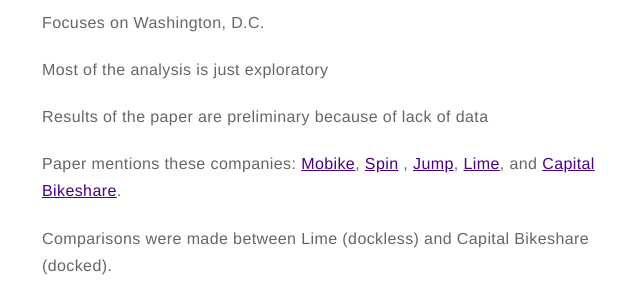
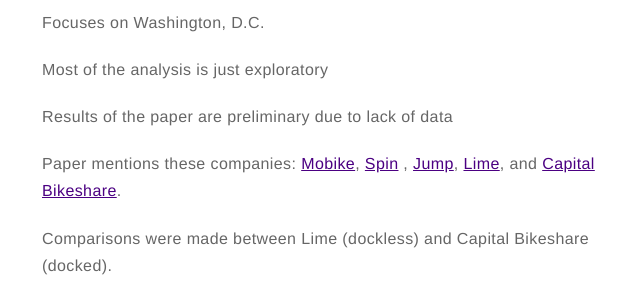
Before and after one commit to dljubenk/dljubenk.github.io, a Jekyll site: the page built from _posts/2019-02-06-literature-study.markdown, in a window 1280 px wide and 900 px high, scrolled down 1591 px. Shown: the part 152-452 px from the top of the window, without its empty margins (318-958 px from the left). Built offline with Jekyll 4.4.1, drawn with Linux system fonts in a browser that asks for light colours; emoji names are drawn with the system emoji font; comment, search, counter and statistics services are not loaded.

Commit message:
Update 2019-02-06-literature-study.markdown

```diff
--- a/_posts/2019-02-06-literature-study.markdown
+++ b/_posts/2019-02-06-literature-study.markdown
@@ -47,7 +47,7 @@ Focuses on Washington, D.C.
 
 Most of the analysis is just exploratory
 
-Results of the paper are preliminary because of lack of data
+Results of the paper are preliminary due to lack of data
 
 Paper mentions these companies: [Mobike](https://mobike.com/global/), [Spin](https://www.spin.app/) , [Jump](https://jump.com/), [Lime](https://www.li.me/), and [Capital Bikeshare](https://www.capitalbikeshare.com/).
 
```
